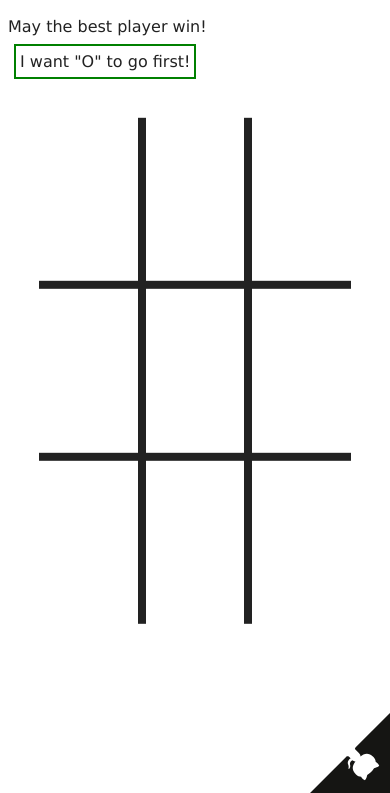
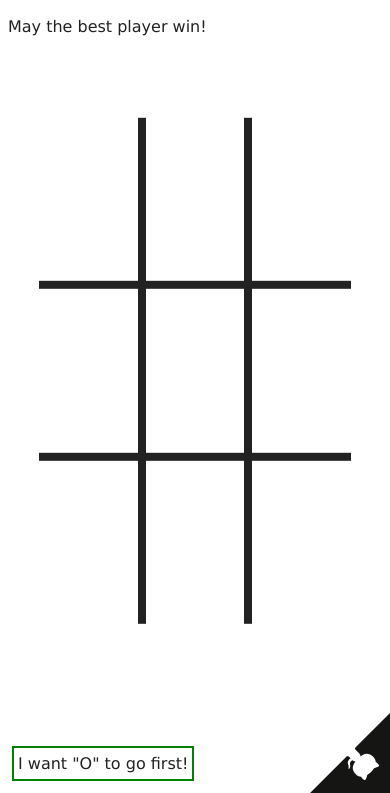
Before and after one commit to addiebart/tictactoe, a plain HTML site: page index.html in a window 390 px wide. Shown: the part 51-844 px from the top of the page. Drawn offline with Linux system fonts and the light colour scheme.

Commit message:
more mobile op

```diff
--- a/index.html
+++ b/index.html
@@ -15,7 +15,7 @@
     <div id="fixed">
         <h2>Tic-Tac-Toe</h2>
         <p id="status">May the best player win!</p>
-        <span class="button"><span id="oBtn">I want "O" to go first!</span></span>
+        <span class="button" id='oBtnParent'><span id="oBtn">I want "O" to go first!</span></span>
     </div>
     <div id="fixedRight">
         <span class="button" id="themeBtn"><span>Go Dark!</span></span>
--- a/main.css
+++ b/main.css
@@ -149,4 +149,9 @@ html, body {
     .row span {
         font-size: 72px;
     }
+    #oBtnParent{
+        position: fixed;
+        bottom: 6px;
+        left: 6px;
+    }
 }
```
